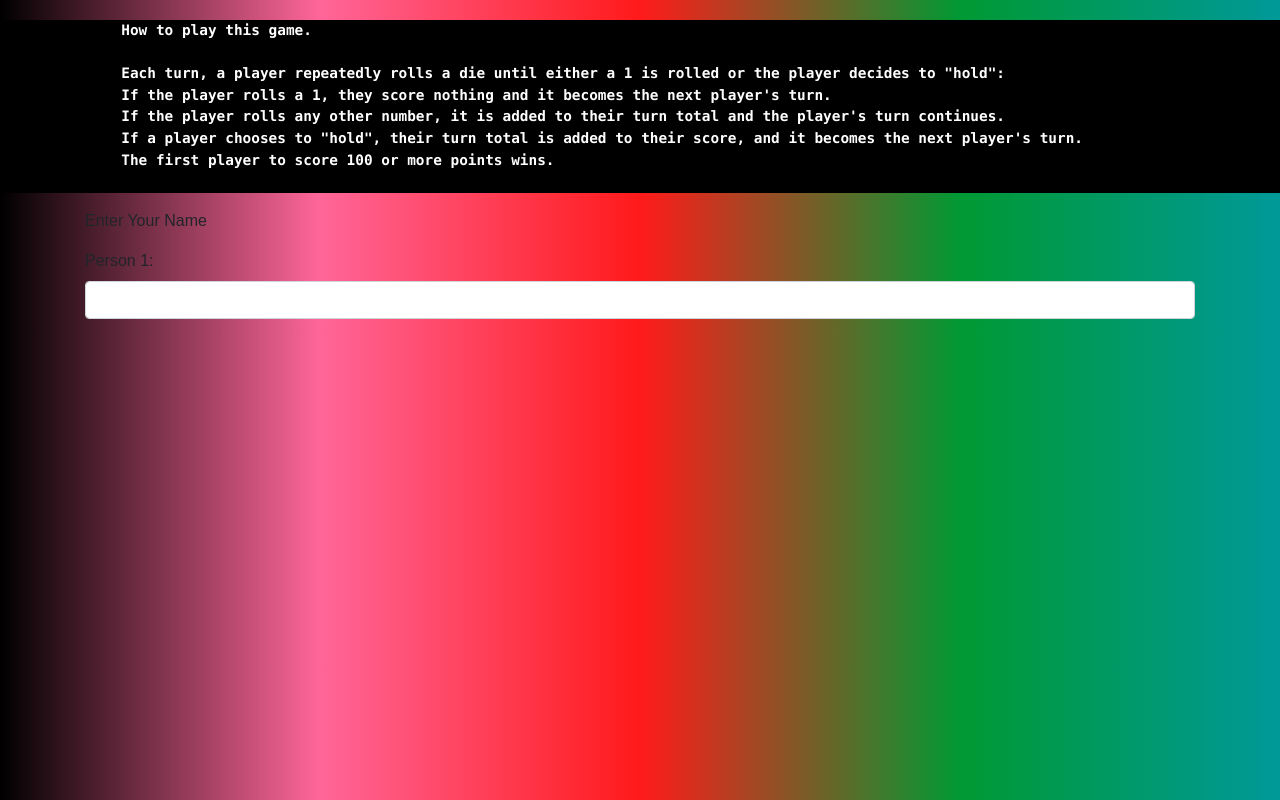
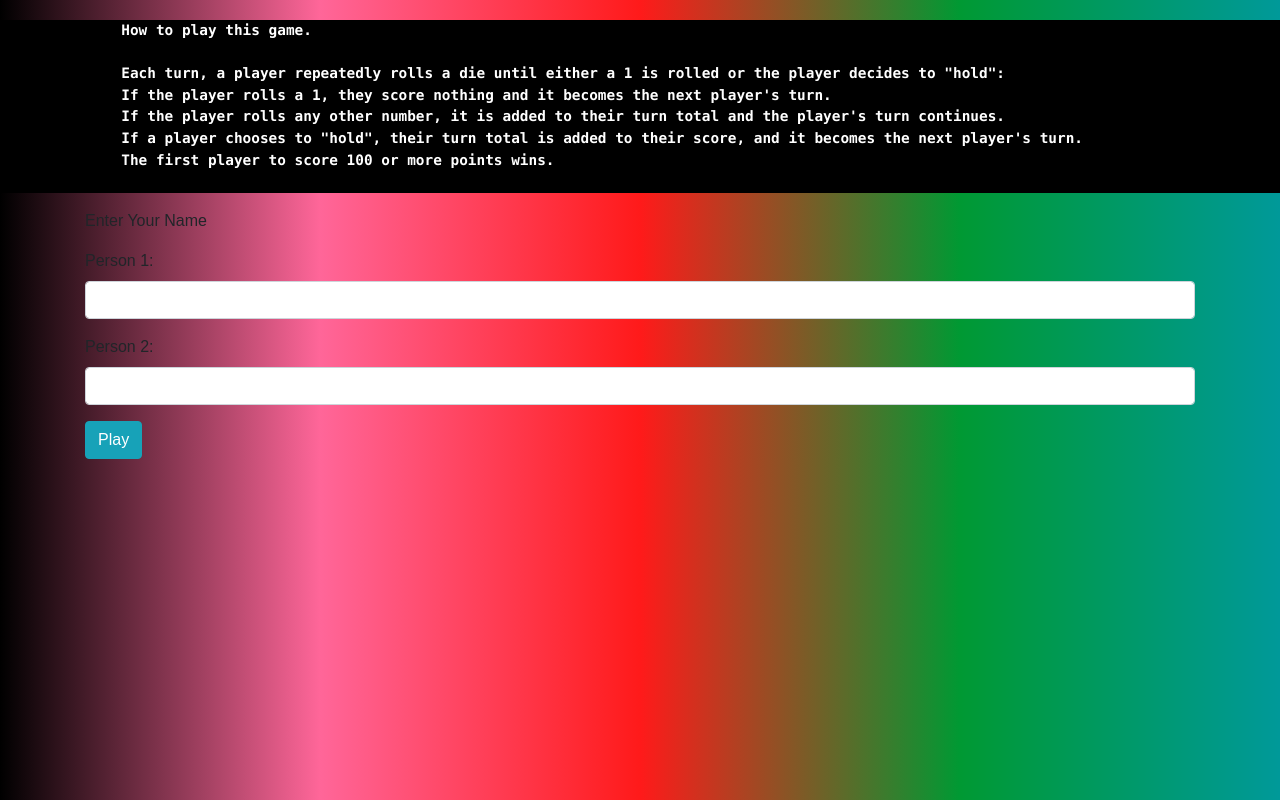
Before and after one commit to lulumoha/ip4-dice, a plain HTML site: page index.html in a window 1280 px wide. Drawn offline with nearby package versions, Linux system fonts and the light colour scheme; a script that the page names is missing.

Commit message:
adding player2 details

```diff
--- a/index.html
+++ b/index.html
@@ -26,6 +26,16 @@
         </div>
       </form>
 
+      <form id="player-2">
+        <div class="form-group">
+          <label for="player2Name">Person 2:</label>
+          <input required class="player2Name form-control" type="text">
+        </div>
+      </form>
+      <button id="start" class="btn-info btn">Play</button>
+    </div>
+
+
 
         <script src="https://code.jquery.com/jquery-3.2.1.slim.min.js" integrity="sha384-KJ3o2DKtIkvYIK3UENzmM7KCkRr/rE9/Qpg6aAZGJwFDMVNA/GpGFF93hXpG5KkN" crossorigin="anonymous"></script>
             <script src="https://cdnjs.cloudflare.com/ajax/libs/popper.js/1.12.3/umd/popper.min.js" integrity="sha384-vFJXuSJphROIrBnz7yo7oB41mKfc8JzQZiCq4NCceLEaO4IHwicKwpJf9c9IpFgh" crossorigin="anonymous"></script>
```
